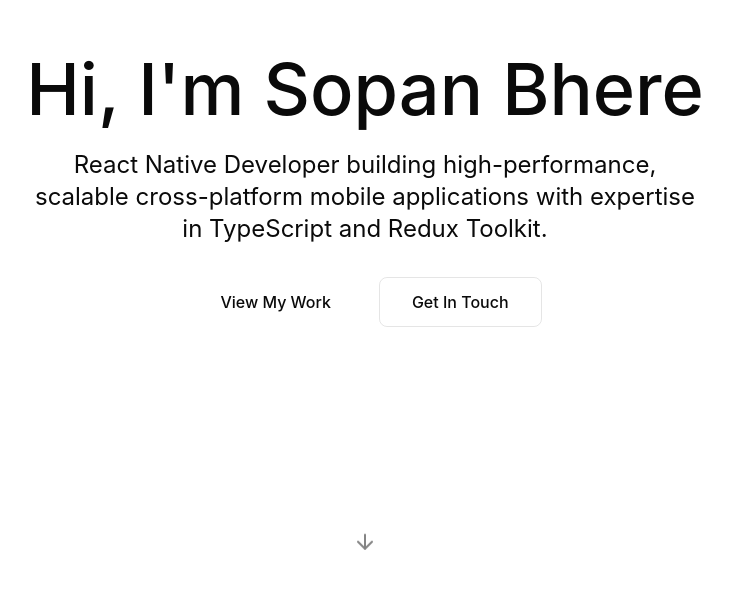
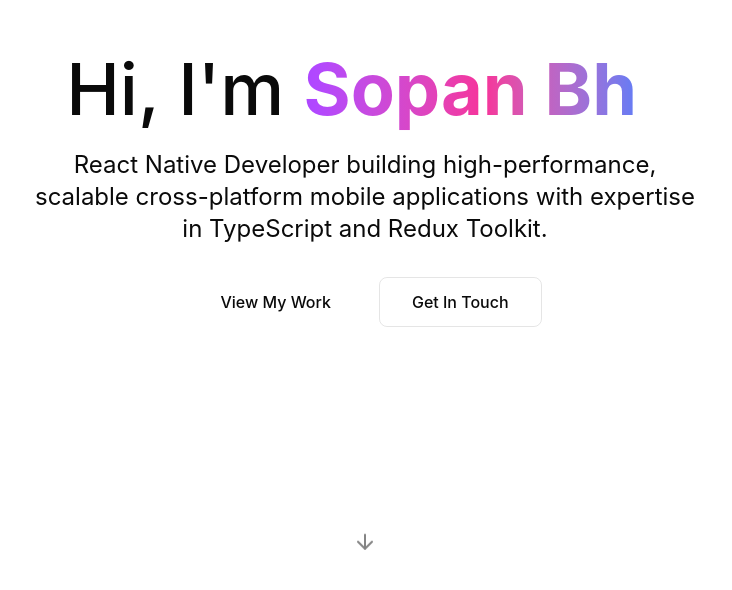
Before and after one commit to thesopan21/portfolio, a React (Vite) app: page / in a window 1280 px wide. Shown: the part 210-800 px from the top of the page, without its empty margins (275-1007 px from the left). Built offline with nearby package versions, Linux system fonts and the light colour scheme.

Commit message:
typing effect added

```diff
--- a/src/app/components/Hero.tsx
+++ b/src/app/components/Hero.tsx
@@ -1,6 +1,41 @@
 import { ArrowDown } from 'lucide-react';
+import { useEffect, useState } from 'react';
 
 export function Hero() {
+  const fullName = 'Sopan Bhere';
+  const [displayText, setDisplayText] = useState('');
+  const [isDeleting, setIsDeleting] = useState(false);
+  const [charIndex, setCharIndex] = useState(0);
+
+  useEffect(() => {
+    const typingSpeed = isDeleting ? 100 : 150;
+    const pauseTime = 1000;
+
+    const timer = setTimeout(() => {
+      if (!isDeleting) {
+        // Typing forward
+        if (charIndex < fullName.length) {
+          setDisplayText(fullName.substring(0, charIndex + 1));
+          setCharIndex(charIndex + 1);
+        } else {
+          // Pause before deleting
+          setTimeout(() => setIsDeleting(true), pauseTime);
+        }
+      } else {
+        // Deleting backward
+        if (charIndex > 0) {
+          setDisplayText(fullName.substring(0, charIndex - 1));
+          setCharIndex(charIndex - 1);
+        } else {
+          // Start typing again
+          setTimeout(() => setIsDeleting(false), pauseTime);
+        }
+      }
+    }, typingSpeed);
+
+    return () => clearTimeout(timer);
+  }, [charIndex, isDeleting, fullName]);
+
   const scrollToSection = (id: string) => {
     document.getElementById(id)?.scrollIntoView({ behavior: 'smooth' });
   };
@@ -9,7 +44,11 @@ export function Hero() {
     <section className="min-h-screen flex flex-col items-center justify-center px-6 relative">
       <div className="max-w-4xl mx-auto text-center">
         <h1 className="text-5xl md:text-7xl mb-6">
-          Hi, I'm <span className="text-muted-foreground">Sopan Bhere</span>
+          Hi, I'm{' '}
+          <span className="bg-gradient-to-r from-purple-500 via-pink-500 to-blue-500 bg-clip-text text-transparent font-bold">
+            {displayText}
+            <span className="animate-pulse">|</span>
+          </span>
         </h1>
         <p className="text-xl md:text-2xl text-muted-foreground mb-8 max-w-2xl mx-auto">
           React Native Developer building high-performance, scalable cross-platform mobile applications with expertise in TypeScript and Redux Toolkit.
```
